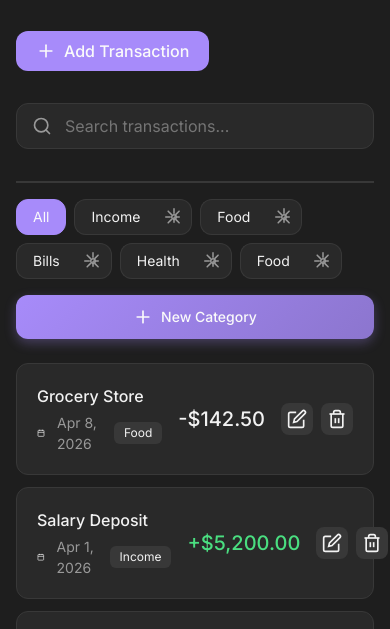
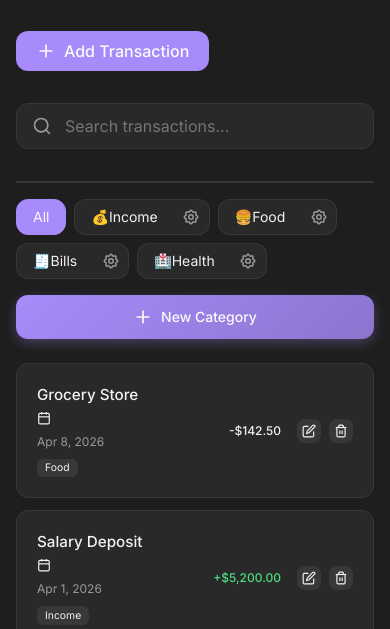
Before and after one commit to mr-Mariano/PROJECT, a plain HTML site: page FRONTEND/views/transactions.html in a window 390 px wide. Shown: the part 140-769 px from the top of the page. Drawn offline with Linux system fonts and the light colour scheme.

Commit message:
Modified Dashboard, Transactions html and CSS

```diff
--- a/FRONTEND/styles/styles.css
+++ b/FRONTEND/styles/styles.css
@@ -54,9 +54,7 @@
     --red: #ef4444;
 }
 
-/* ===================================
-   RESET & BASE STYLES
-   =================================== */
+/* RESET & BASE STYLES */
 * {
     margin: 0;
     padding: 0;
--- a/FRONTEND/styles/transactions.css
+++ b/FRONTEND/styles/transactions.css
@@ -308,6 +308,57 @@
         bottom: auto;
         top: calc(100% + 0.5rem);
     }
+
+    .transaction-title{
+        font-size: 0.95rem;
+    }
+
+    .transaction-amount,
+    .transaction-item-full .transaction-amount-large {
+        font-size: 0.875rem;
+    }
+
+    .transaction-actions{
+        gap: 0.25rem;
+    }
+
+    .transaction-meta {
+        gap: 0.5rem;
+    }
+
+    .transaction-date {
+        font-size: 0.75rem;
+    }
+
+    .transaction-category {
+        font-size: 0.65rem;
+        padding: 0.1rem 0.5rem;
+    }
+
+    .action-btn {
+        width: 1.5rem !important;
+        height: 1.5rem !important;
+    }
+
+    .action-btn svg {
+        width: 0.875rem !important;
+        height: 0.875rem !important;
+    }
+}
+
+@media (max-width: 400px) {
+    .transaction-meta{
+        display: flex;
+        flex-direction: column;
+        justify-content: center;
+        align-items: flex-start;
+        text-align: start;
+    }
+
+    .transaction-amount,
+    .transaction-item-full .transaction-amount-large {
+        font-size: 0.75rem;
+    }
 }
 
 /* Pantalla Intermedia (Tablet: 769px - 1024px) */
--- a/FRONTEND/views/transactions.html
+++ b/FRONTEND/views/transactions.html
@@ -115,11 +115,13 @@
 
                         <!--Filter Options-->
                         <div class="filter-btn-group">
-                            <button class="filter-btn">Income</button>
+                            <button class="filter-btn">
+                                <span class="emoji">💰</span> Income
+                            </button>
                             <button class="filter-settings-btn" onclick="toggleCategorySettings(this)" title="Settings">
                                 <svg fill="none" stroke="currentColor" viewBox="0 0 24 24">
-                                    <circle cx="12" cy="12" r="3"></circle>
-                                    <path d="M12 1v6m0 6v6M4.22 4.22l4.24 4.24m6.08 0l4.24-4.24M1 12h6m6 0h6M4.22 19.78l4.24-4.24m6.08 0l4.24 4.24" stroke="currentColor" stroke-width="2" stroke-linecap="round"></path>
+                                    <path stroke-linecap="round" stroke-linejoin="round" stroke-width="2" d="M10.325 4.317c.426-1.756 2.924-1.756 3.35 0a1.724 1.724 0 0 0 2.573 1.066c1.543-.94 3.31.826 2.37 2.37a1.724 1.724 0 0 0 1.065 2.572c1.756.426 1.756 2.924 0 3.35a1.724 1.724 0 0 0-1.066 2.573c.94 1.543-.826 3.31-2.37 2.37a1.724 1.724 0 0 0-2.572 1.065c-.426 1.756-2.924 1.756-3.35 0a1.724 1.724 0 0 0-2.573-1.066c-1.543.94-3.31-.826-2.37-2.37a1.724 1.724 0 0 0-1.065-2.572c-1.756-.426-1.756-2.924 0-3.35a1.724 1.724 0 0 0 1.066-2.573c-.94-1.543.826-3.31 2.37-2.37.996.608 2.296.07 2.572-1.065z"></path>
+                                    <circle cx="12" cy="12" r="3" stroke-width="2"></circle>
                                 </svg>
                             </button>
                             <div class="category-settings-menu">
@@ -143,11 +145,13 @@
                         </div>
 
                         <div class="filter-btn-group">
-                            <button class="filter-btn">Food</button>
+                            <button class="filter-btn">
+                                <span class="emoji">🍔</span>Food
+                            </button>
                             <button class="filter-settings-btn" onclick="toggleCategorySettings(this)" title="Settings">
                                 <svg fill="none" stroke="currentColor" viewBox="0 0 24 24">
-                                    <circle cx="12" cy="12" r="3"></circle>
-                                    <path d="M12 1v6m0 6v6M4.22 4.22l4.24 4.24m6.08 0l4.24-4.24M1 12h6m6 0h6M4.22 19.78l4.24-4.24m6.08 0l4.24 4.24" stroke="currentColor" stroke-width="2" stroke-linecap="round"></path>
+                                    <path stroke-linecap="round" stroke-linejoin="round" stroke-width="2" d="M10.325 4.317c.426-1.756 2.924-1.756 3.35 0a1.724 1.724 0 0 0 2.573 1.066c1.543-.94 3.31.826 2.37 2.37a1.724 1.724 0 0 0 1.065 2.572c1.756.426 1.756 2.924 0 3.35a1.724 1.724 0 0 0-1.066 2.573c.94 1.543-.826 3.31-2.37 2.37a1.724 1.724 0 0 0-2.572 1.065c-.426 1.756-2.924 1.756-3.35 0a1.724 1.724 0 0 0-2.573-1.066c-1.543.94-3.31-.826-2.37-2.37a1.724 1.724 0 0 0-1.065-2.572c-1.756-.426-1.756-2.924 0-3.35a1.724 1.724 0 0 0 1.066-2.573c-.94-1.543.826-3.31 2.37-2.37.996.608 2.296.07 2.572-1.065z"></path>
+                                    <circle cx="12" cy="12" r="3" stroke-width="2"></circle>
                                 </svg>
                             </button>
                             <div class="category-settings-menu">
@@ -171,11 +175,13 @@
                         </div>
 
                         <div class="filter-btn-group">
-                            <button class="filter-btn">Bills</button>
+                            <button class="filter-btn">
+                                <span class="emoji">🧾</span> Bills
+                            </button>
                             <button class="filter-settings-btn" onclick="toggleCategorySettings(this)" title="Settings">
                                 <svg fill="none" stroke="currentColor" viewBox="0 0 24 24">
-                                    <circle cx="12" cy="12" r="3"></circle>
-                                    <path d="M12 1v6m0 6v6M4.22 4.22l4.24 4.24m6.08 0l4.24-4.24M1 12h6m6 0h6M4.22 19.78l4.24-4.24m6.08 0l4.24 4.24" stroke="currentColor" stroke-width="2" stroke-linecap="round"></path>
+                                    <path stroke-linecap="round" stroke-linejoin="round" stroke-width="2" d="M10.325 4.317c.426-1.756 2.924-1.756 3.35 0a1.724 1.724 0 0 0 2.573 1.066c1.543-.94 3.31.826 2.37 2.37a1.724 1.724 0 0 0 1.065 2.572c1.756.426 1.756 2.924 0 3.35a1.724 1.724 0 0 0-1.066 2.573c.94 1.543-.826 3.31-2.37 2.37a1.724 1.724 0 0 0-2.572 1.065c-.426 1.756-2.924 1.756-3.35 0a1.724 1.724 0 0 0-2.573-1.066c-1.543.94-3.31-.826-2.37-2.37a1.724 1.724 0 0 0-1.065-2.572c-1.756-.426-1.756-2.924 0-3.35a1.724 1.724 0 0 0 1.066-2.573c-.94-1.543.826-3.31 2.37-2.37.996.608 2.296.07 2.572-1.065z"></path>
+                                    <circle cx="12" cy="12" r="3" stroke-width="2"></circle>
                                 </svg>
                             </button>
                             <div class="category-settings-menu">
@@ -199,11 +205,13 @@
                         </div>
 
                         <div class="filter-btn-group">
-                            <button class="filter-btn">Health</button>
+                            <button class="filter-btn">
+                                <span class="emoji">🏥</span> Health
+                            </button>
                             <button class="filter-settings-btn" onclick="toggleCategorySettings(this)" title="Settings">
                                 <svg fill="none" stroke="currentColor" viewBox="0 0 24 24">
-                                    <circle cx="12" cy="12" r="3"></circle>
-                                    <path d="M12 1v6m0 6v6M4.22 4.22l4.24 4.24m6.08 0l4.24-4.24M1 12h6m6 0h6M4.22 19.78l4.24-4.24m6.08 0l4.24 4.24" stroke="currentColor" stroke-width="2" stroke-linecap="round"></path>
+                                    <path stroke-linecap="round" stroke-linejoin="round" stroke-width="2" d="M10.325 4.317c.426-1.756 2.924-1.756 3.35 0a1.724 1.724 0 0 0 2.573 1.066c1.543-.94 3.31.826 2.37 2.37a1.724 1.724 0 0 0 1.065 2.572c1.756.426 1.756 2.924 0 3.35a1.724 1.724 0 0 0-1.066 2.573c.94 1.543-.826 3.31-2.37 2.37a1.724 1.724 0 0 0-2.572 1.065c-.426 1.756-2.924 1.756-3.35 0a1.724 1.724 0 0 0-2.573-1.066c-1.543.94-3.31-.826-2.37-2.37a1.724 1.724 0 0 0-1.065-2.572c-1.756-.426-1.756-2.924 0-3.35a1.724 1.724 0 0 0 1.066-2.573c-.94-1.543.826-3.31 2.37-2.37.996.608 2.296.07 2.572-1.065z"></path>
+                                    <circle cx="12" cy="12" r="3" stroke-width="2"></circle>
                                 </svg>
                             </button>
                             <div class="category-settings-menu">
@@ -215,34 +223,6 @@
                                     Edit
                                 </button>
                                 <button class="mini-btn delete-mini" onclick="openDeleteCategoryModal('Health'); closeCategorySettings()">
-                                    <svg fill="none" stroke="currentColor" viewBox="0 0 24 24">
-                                        <polyline points="3 6 5 6 21 6"></polyline>
-                                        <path d="M19 6v14a2 2 0 0 1-2 2H7a2 2 0 0 1-2-2V6m3 0V4a2 2 0 0 1 2-2h4a2 2 0 0 1 2 2v2" stroke-width="2"></path>
-                                        <line x1="10" y1="11" x2="10" y2="17" stroke-width="2"></line>
-                                        <line x1="14" y1="11" x2="14" y2="17" stroke-width="2"></line>
-                                    </svg>
-                                    Delete
-                                </button>
-                            </div>
-                        </div>
-
-                        <div class="filter-btn-group">
-                            <button class="filter-btn">Food</button>
-                            <button class="filter-settings-btn" onclick="toggleCategorySettings(this)" title="Settings">
-                                <svg fill="none" stroke="currentColor" viewBox="0 0 24 24">
-                                    <circle cx="12" cy="12" r="3"></circle>
-                                    <path d="M12 1v6m0 6v6M4.22 4.22l4.24 4.24m6.08 0l4.24-4.24M1 12h6m6 0h6M4.22 19.78l4.24-4.24m6.08 0l4.24 4.24" stroke="currentColor" stroke-width="2" stroke-linecap="round"></path>
-                                </svg>
-                            </button>
-                            <div class="category-settings-menu">
-                                <button class="mini-btn edit-mini" onclick="openEditCategoryModal('Food'); closeCategorySettings()">
-                                    <svg fill="none" stroke="currentColor" viewBox="0 0 24 24">
-                                        <path d="M11 4H4a2 2 0 0 0-2 2v14a2 2 0 0 0 2 2h14a2 2 0 0 0 2-2v-7" stroke-width="2"></path>
-                                        <path d="M18.5 2.5a2.121 2.121 0 0 1 3 3L12 15l-4 1 1-4 9.5-9.5z" stroke-width="2"></path>
-                                    </svg>
-                                    Edit
-                                </button>
-                                <button class="mini-btn delete-mini" onclick="openDeleteCategoryModal('Food'); closeCategorySettings()">
                                     <svg fill="none" stroke="currentColor" viewBox="0 0 24 24">
                                         <polyline points="3 6 5 6 21 6"></polyline>
                                         <path d="M19 6v14a2 2 0 0 1-2 2H7a2 2 0 0 1-2-2V6m3 0V4a2 2 0 0 1 2-2h4a2 2 0 0 1 2 2v2" stroke-width="2"></path>
@@ -577,7 +557,6 @@
                         <option>Food</option>
                         <option>Bills</option>
                         <option>Health</option>
-                        <option>Transport</option>
                         <option>Income</option>
                     </select>
                 </div>
@@ -652,6 +631,10 @@
                     <label>Category Name</label>
                     <input type="text" class="form-input" placeholder="e.g. Entertainment">
                 </div>
+                <div class="form-group">
+                    <label>Icon</label>
+                    <input type="text" class="form-input" placeholder="e.g. 🎬 (emoji or icon name)" maxlength="2"></input>
+                </div>
             </form>
             <div class="modal-actions">
                 <button class="btn-secondary" onclick="closeModal('createModalCategory')">Cancel</button>
@@ -672,6 +655,9 @@
                     <label>Category Name</label>
                     <input type="text" class="form-input" id="editCategoryName" placeholder="e.g. Entertainment">
                 </div>
+                <div class="form-group">
+                    <label>Icon</label>
+                    <input type="text" class="form-input" id="editCategoryIcon" placeholder="e.g. 🎬 (emoji or icon name)" maxlength="2"></input>
             </form>
             <div class="modal-actions">
                 <button class="btn-secondary" onclick="closeModal('editModalCategory')">Cancel</button>
```
Also changed, not shown: FRONTEND/styles/dashboard.css (+9 -0 lines), FRONTEND/views/budgets.html (+3 -0 lines).
